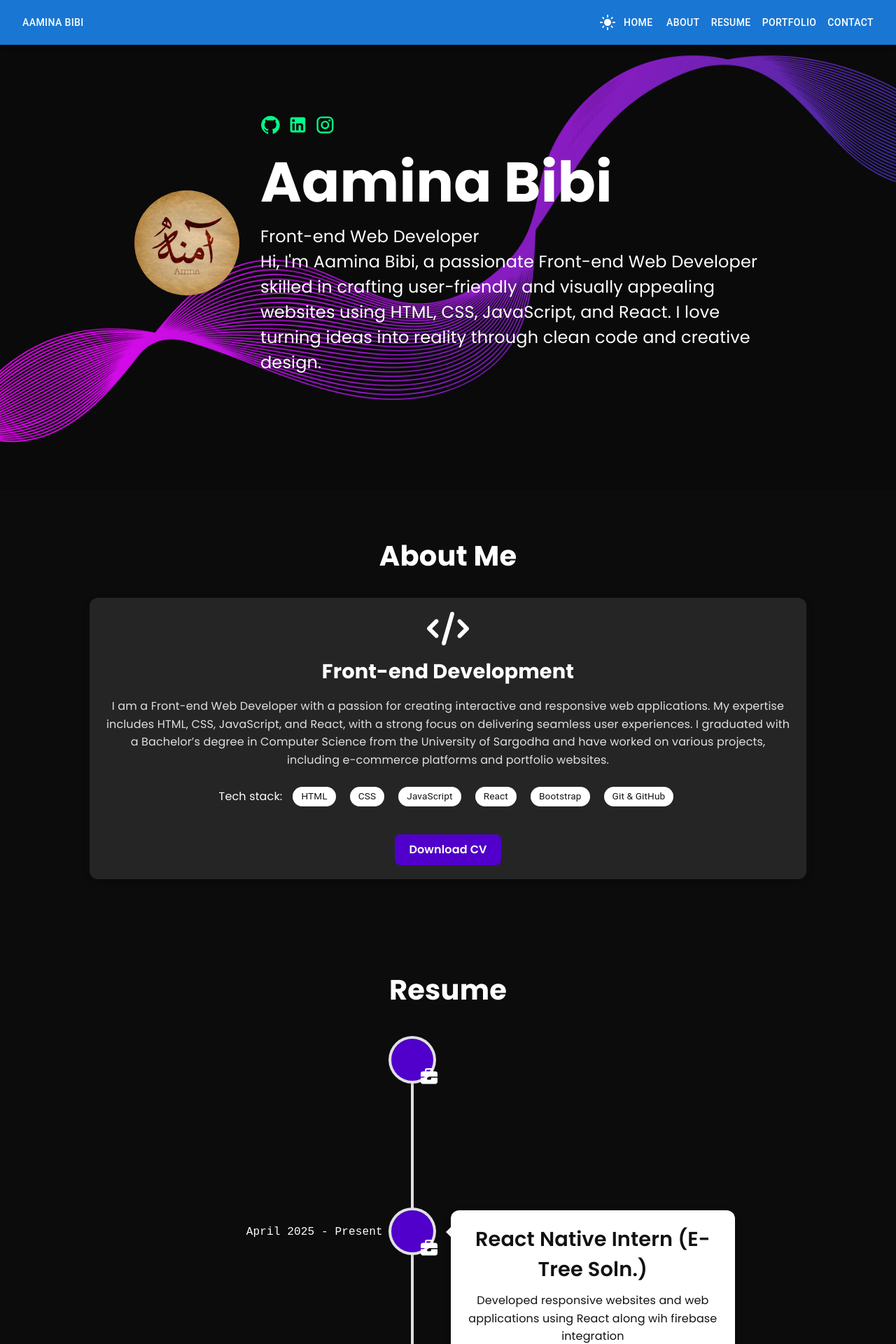
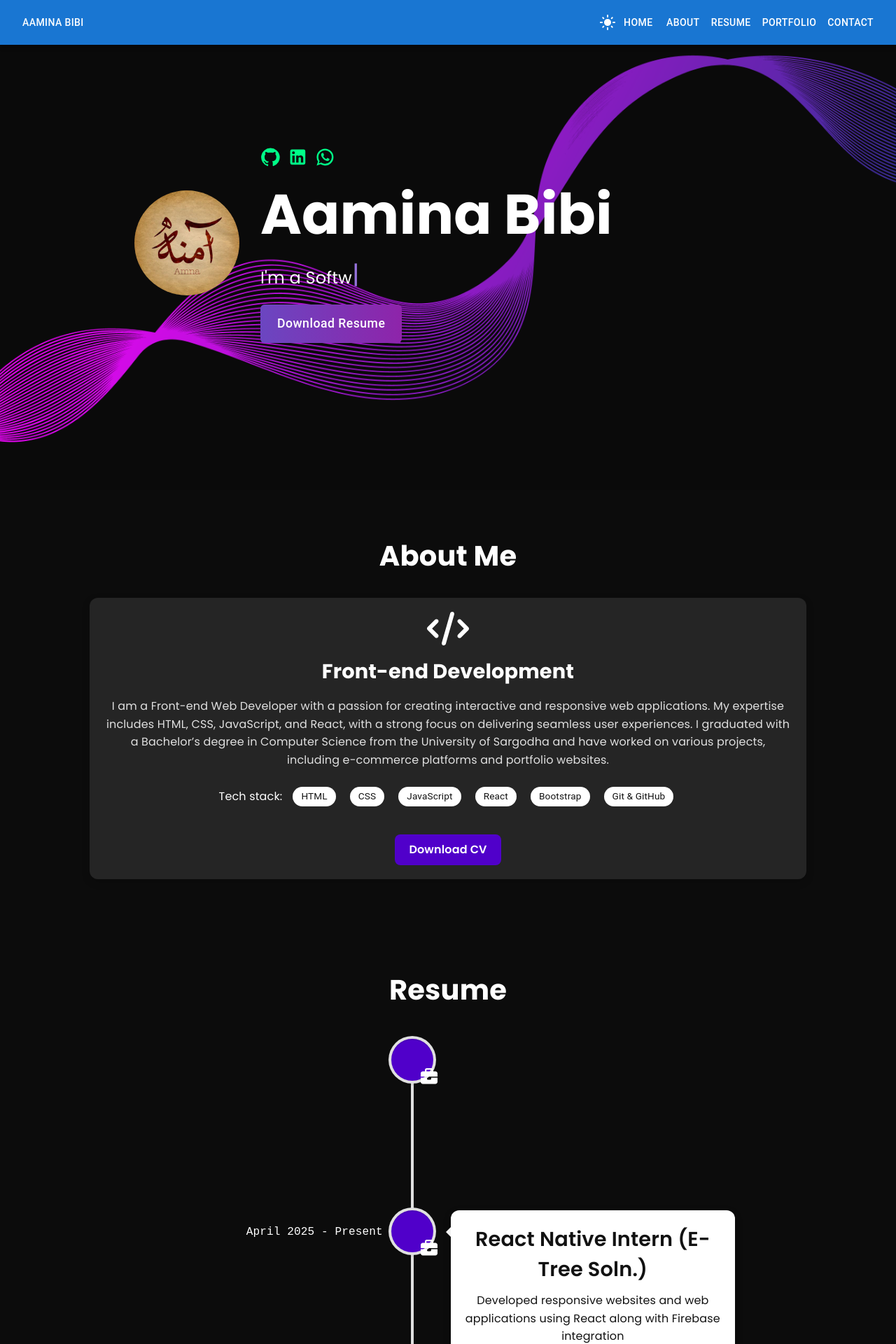
Before and after one commit to AAMINABIBI/Amna-Portfolio, a React (Create React App) app: page / in a window 1280 px wide. Shown: the top 1920 px of the page at 70% size. Built offline with nearby package versions, Linux system fonts and the light colour scheme.

Commit message:
Main updated

```diff
--- a/package.json
+++ b/package.json
@@ -22,8 +22,9 @@
     "@types/react-dom": "^18.3.0",
     "react": "^18.3.1",
     "react-dom": "^18.3.1",
-    "react-scripts": "5.0.1",
+    "react-scripts": "^5.0.1",
     "react-vertical-timeline-component": "^3.6.0",
+    "typed.js": "^2.1.0",
     "typescript": "^4.9.5",
     "web-vitals": "^2.1.4"
   },
@@ -56,6 +57,6 @@
   "devDependencies": {
     "@types/react-vertical-timeline-component": "^3.3.6",
     "gh-pages": "^6.3.0",
-    "sass": "^1.89.0"
+    "sass": "^1.80.3"
   }
 }
--- a/src/assets/styles/Main.scss
+++ b/src/assets/styles/Main.scss
@@ -40,12 +40,54 @@
         font-size: 1.5em;
         margin-block-start: 0px;
         margin-block-end: 0px;
+        color: white; /* Ensure text is white to match theme */
     }
 
     h1 {
         font-size: 5em;
         margin-block-start: 0px;
         margin-block-end: 0px;
+        color: white; /* Ensure consistency with theme */
+    }
+
+    .glowy-button {
+        position: relative;
+        display: inline-flex;
+        align-items: center;
+        justify-content: center;
+        padding: 12px 24px;
+        font-size: 1.1em;
+        font-weight: 500;
+        color: white;
+        background: linear-gradient(to right, #6b46c1, #8e24aa); /* Purple gradient */
+        border: none;
+        border-radius: 6px;
+        margin-top: 15px;
+        text-transform: none; /* Prevent MUI uppercase default */
+        transition: all 0.3s ease-out;
+
+        &:hover {
+            background: linear-gradient(to right, #7c3aed, #b794f4); /* Lighter purple on hover */
+            box-shadow: 0 0 20px 5px rgba(124, 58, 237, 0.5); /* Purple glow */
+        }
+    }
+
+    .typed {
+        color: white; /* Match the theme's text color */
+        font-weight: 500; /* Slightly bolder for emphasis */
+    }
+
+    .typed-cursor {
+        color: #9f7aea; /* Purple cursor to match glowy button */
+        font-size: 1.5em; /* Match <p> font size */
+        opacity: 1;
+        animation: blink 0.7s infinite;
+    }
+
+    @keyframes blink {
+        0% { opacity: 1; }
+        50% { opacity: 0; }
+        100% { opacity: 1; }
     }
 }
 
@@ -65,24 +107,24 @@
 
 @media screen {
     @media (max-width: 567px) {
-        .nav-left{
+        .nav-left {
             padding-top: 20px;
-            float:left;
+            float: left;
         }
 
         .nav-left img {
-            height: 35px
+            height: 35px;
         }
 
         .nav-right {
-            float:right;
+            float: right;
         }
 
         .nav-right li {
             padding: 10px 15px;
-            list-style:none;
-            font-size:13px;
-            color:white;
+            list-style: none;
+            font-size: 13px;
+            color: white;
             width: 10%;
         }
 
@@ -103,7 +145,7 @@
         }
     }
 
-    @media (max-width:768px) {
+    @media (max-width: 768px) {
         .about-section h1 {
             font-size: 4em !important;
             text-align: left;
@@ -111,6 +153,11 @@
 
         .about-section p {
             text-align: left;
+        }
+
+        .about-section .typed,
+        .about-section .typed-cursor {
+            font-size: 1.2em; /* Slightly smaller for mobile */
         }
 
         .container {
@@ -151,5 +198,9 @@
             padding-left: 5%;
             width: 100%;
         }
+
+        .about-section .glowy-button {
+            width: 100%; /* Full-width button on mobile for better UX */
+        }
     }
 }
--- a/src/assets/styles/Navigation.scss
+++ b/src/assets/styles/Navigation.scss
@@ -1,64 +1,68 @@
 /* src/assets/styles/Navigation.scss */
 .navbar-fixed-top {
   background-color: #6a1b9a; /* Vibrant purple */
+  box-shadow: 0 2px 5px rgba(0, 0, 0, 0.2);
   transition: background-color 0.3s ease;
+}
 
-  &.scrolled {
-    background-color: #4a148c; /* Darker purple when scrolled */
-  }
+.navbar-fixed-top.scrolled {
+  background-color: #4a148c; /* Darker purple when scrolled */
 }
 
 .navigation-bar {
   display: flex;
   align-items: center;
-  padding: 0 16px;
+  padding: 0 20px;
 }
 
 /* Mobile drawer */
 .MuiDrawer-paper {
-  background-color: #6a1b9a; /* Purple drawer */
+  background-color: #6a1b9a;
   color: #ffffff;
-  width: 260px;
-  padding: 20px;
+  width: 280px; /* Wider for elegance */
+  padding: 24px;
+  border-radius: 0 20px 20px 0; /* Rounded edge */
 }
 
 .navigation-bar-responsive {
   display: flex;
   flex-direction: column;
-  gap: 20px;
+  gap: 15px;
 }
 
 .mobile-menu-top {
   display: flex;
   align-items: center;
-  gap: 10px;
-  font-size: 1.3rem;
-  font-weight: bold;
-  padding: 10px 0;
+  gap: 12px;
+  font-size: 1.4rem;
+  font-weight: 700;
+  padding: 15px 0;
+  border-bottom: 1px solid #8e24aa;
 }
 
 .MuiListItemButton-root {
-  border-radius: 8px;
-  padding: 12px 16px;
-  transition: background-color 0.3s ease, transform 0.2s ease;
+  border-radius: 10px;
+  padding: 14px 20px;
+  transition: all 0.3s ease;
 
   &:hover {
-    background-color: #8e24aa; /* Lighter purple hover */
-    transform: translateX(5px); /* Subtle slide effect */
+    background-color: #8e24aa; /* Lighter purple */
+    transform: scale(1.02); /* Subtle zoom */
   }
 }
 
 .MuiListItemText-primary {
-  font-size: 1.1rem;
+  font-size: 1.2rem;
   font-weight: 500;
 }
 
 /* Desktop buttons */
 .MuiButton-root {
-  color: #ffffff;
-  font-size: 1rem;
-  padding: 8px 12px;
+  color: #ffffff !important;
+  font-size: 1.1rem;
+  padding: 10px 15px;
   text-transform: none;
+  transition: background-color 0.3s ease;
 
   &:hover {
     background-color: #8e24aa;
@@ -67,16 +71,24 @@
 
 /* Icons */
 .MuiIconButton-root {
-  color: #ffffff;
+  color: #ffffff !important;
 }
 
 /* Mobile adjustments */
 @media (max-width: 600px) {
   .navigation-bar {
-    padding: 0 8px;
+    padding: 0 10px;
   }
 
   .mobile-menu-top {
-    font-size: 1.2rem;
+    font-size: 1.3rem;
+  }
+
+  .MuiListItemButton-root {
+    padding: 12px 16px;
+  }
+
+  .MuiListItemText-primary {
+    font-size: 1.1rem;
   }
 }
--- a/src/components/Footer.tsx
+++ b/src/components/Footer.tsx
@@ -16,7 +16,7 @@ function Footer() {
         <a href={INFO.socials.linkedin} target="_blank" rel="noreferrer">
           <LinkedInIcon />
         </a>
-        <a href={INFO.socials.instagram} target="_blank" rel="noreferrer">
+        <a href={INFO.socials.whatsapp} target="_blank" rel="noreferrer">
           <InstagramIcon />
         </a>
       </div>
--- a/src/components/Main.tsx
+++ b/src/components/Main.tsx
@@ -1,13 +1,32 @@
-// src/components/Home.tsx
-import React from 'react';
+import React, { useEffect, useRef } from 'react';
 import GitHubIcon from '@mui/icons-material/GitHub';
 import LinkedInIcon from '@mui/icons-material/LinkedIn';
-import InstagramIcon from '@mui/icons-material/Instagram';
+import WhatsAppIcon from '@mui/icons-material/WhatsApp'; // Added WhatsApp icon
+import { Button } from '@mui/material';
+import Typed from 'typed.js';
 import { INFO } from '../data/user';
-import amnaLogo from '../assets/images/amnaLogo.jpg'; // Direct import
+import amnaLogo from '../assets/images/amnaLogo.jpg';
 import '../assets/styles/Main.scss';
 
 function Home() {
+  const typedRef = useRef(null);
+
+  useEffect(() => {
+    const options = {
+      strings: ['AI Enthusiast.', 'Software Engineer.', 'Tech Explorer.', 'CS Graduate.'],
+      typeSpeed: 50,
+      backSpeed: 30,
+      backDelay: 1500,
+      loop: true,
+    };
+
+    const typed = new Typed(typedRef.current, options);
+
+    return () => {
+      typed.destroy();
+    };
+  }, []);
+
   return (
     <div className="container">
       <div className="about-section">
@@ -22,13 +41,17 @@ function Home() {
             <a href={INFO.socials.linkedin} target="_blank" rel="noreferrer">
               <LinkedInIcon />
             </a>
-            <a href={INFO.socials.instagram} target="_blank" rel="noreferrer">
-              <InstagramIcon />
+            <a href={INFO.socials.whatsapp} target="_blank" rel="noreferrer">
+              <WhatsAppIcon />
             </a>
           </div>
           <h1>{INFO.main.name}</h1>
-          <p>{INFO.main.title}</p>
-          <p>{INFO.main.description}</p>
+          <p>
+            I'm a <span className="typed" ref={typedRef}></span>
+          </p>
+          <a href={INFO.main.resumeLink} download>
+            <Button className="glowy-button">Download Resume</Button>
+          </a>
           <div className="mobile_social_icons">
             <a href={INFO.socials.github} target="_blank" rel="noreferrer">
               <GitHubIcon />
@@ -36,8 +59,8 @@ function Home() {
             <a href={INFO.socials.linkedin} target="_blank" rel="noreferrer">
               <LinkedInIcon />
             </a>
-            <a href={INFO.socials.instagram} target="_blank" rel="noreferrer">
-              <InstagramIcon />
+            <a href={INFO.socials.whatsapp} target="_blank" rel="noreferrer">
+              <WhatsAppIcon />
             </a>
           </div>
         </div>
--- a/src/data/user.ts
+++ b/src/data/user.ts
@@ -1,18 +1,16 @@
 export const INFO = {
   main: {
     name: "Aamina Bibi",
-    title: "Front-end Web Developer",
-    description:
-      "Hi, I'm Aamina Bibi, a passionate Front-end Web Developer skilled in crafting user-friendly and visually appealing websites using HTML, CSS, JavaScript, and React. I love turning ideas into reality through clean code and creative design.",
+    title: "Software Engineer",
     email: "aaminabibi@gmail.com",
-    avatar: "/assets/images/amnaLogo.jpg", // Updated path
+    avatar: "/assets/images/amnaLogo.jpg",
+    resumeLink: "/assets/Aamina_Bibi_CV.pdf", // Added resume link for Download Resume button
   },
   socials: {
     github: "https://github.com/aaminabibi",
-    linkedin: "https://www.linkedin.com/in/aamina-bibi-9a0b042b9/",
-    instagram: "https://www.instagram.com/aamina_bibi/",
+    linkedin: "https://www.linkedin.com/in/aamina-bibi/",
+    whatsapp: "https://wa.me/923709367710", // Added WhatsApp link
   },
- // src/data/user.ts (relevant section)
   about: {
     title: "About Me",
     description:
@@ -24,7 +22,7 @@ about: {
     education: [
       {
         degree: "Bachelor’s in Computer Science",
-        institution: "Rawalpindi Women Uniersity",
+        institution: "Rawalpindi Women University",
         period: "2021-2025",
       },
     ],
@@ -32,15 +30,14 @@ about: {
       {
         role: "MERN Stack Intern (Innvarionix)",
         period: "April 2025 - Present",
-        description: "Developed responsive websites and web applications using React along wih firebase integration",
+        description: "Developed responsive websites and web applications using React along with Firebase integration",
       },
       {
         role: "React Native Intern (E-Tree Soln.)",
         period: "April 2025 - Present",
-        description: "Developed responsive websites and web applications using React along wih firebase integration",
+        description: "Developed responsive websites and web applications using React along with Firebase integration",
       },
     ],
-
   },
   projects: [
     {
@@ -58,14 +55,12 @@ about: {
       link: "https://github.com/aaminabibi/ecommerce-project",
     },
     {
-      title: "FreeLancer's portfolio Website",
+      title: "FreeLancer's Portfolio Website",
       description:
-        "Developed a fully functional Freelancer's Portfolio website with Header,Skills,Projects,Testoimonials ,Footer integration using HTML, CSS, and JavaScript.",
+        "Developed a fully functional Freelancer's Portfolio website with Header, Skills, Projects, Testimonials, Footer integration using HTML, CSS, and JavaScript.",
       image: "/assets/images/calculator.png",
       link: "https://github.com/aaminabibi/ecommerce-project",
     },
-
-
   ],
   contact: {
     title: "Contact Me",
```
Also changed, not shown: 2 other files (tests, documents, lock files or other folders). Lines whose indentation alone changed are shown as unchanged.
